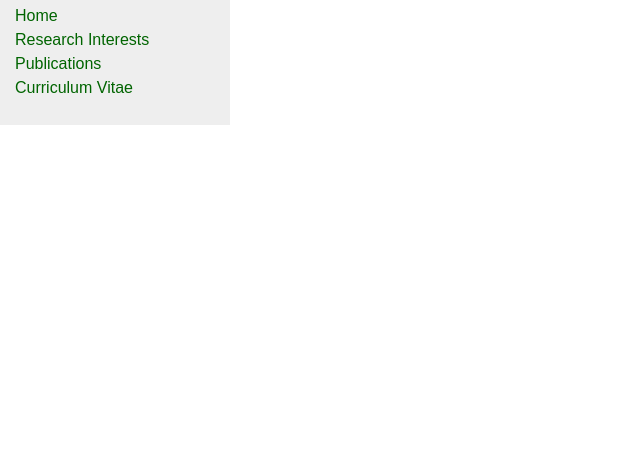
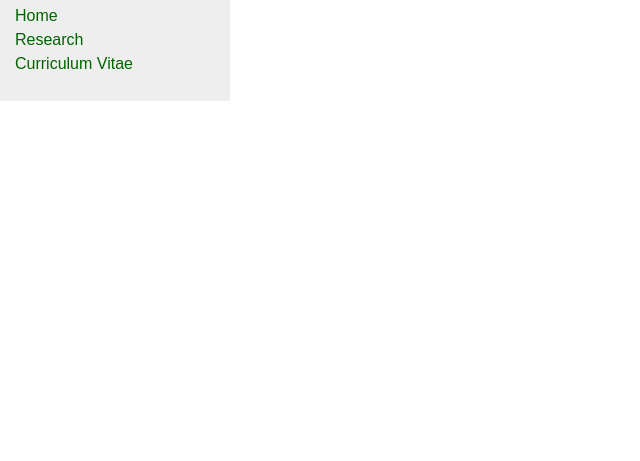
Before and after one commit to suhasnahas/suhasnahas.github.io, a plain HTML site: page index.html in a window 1280 px wide. Shown: the part 339-800 px from the top of the page, without its empty margins (0-640 px from the left). Drawn offline with Linux system fonts and the light colour scheme.

Commit message:
Update index.html

```diff
--- a/index.html
+++ b/index.html
@@ -93,9 +93,8 @@
 
 					<h3>Suhas Nahas</h3>
 					<ul>
-						<li><a href="#">Home</a></li>
-						<li><a href="#">Research Interests</a></li>
-						<li><a href="publications.html">Publications</a></li>
+						<li><a href="index.html">Home</a></li>
+						<li><a href="research.html">Research</a></li>
 					<ul>
 						<li><a href="SuhasNahas_CV.pdf">Curriculum Vitae</a></li>
 					<u1>
```
